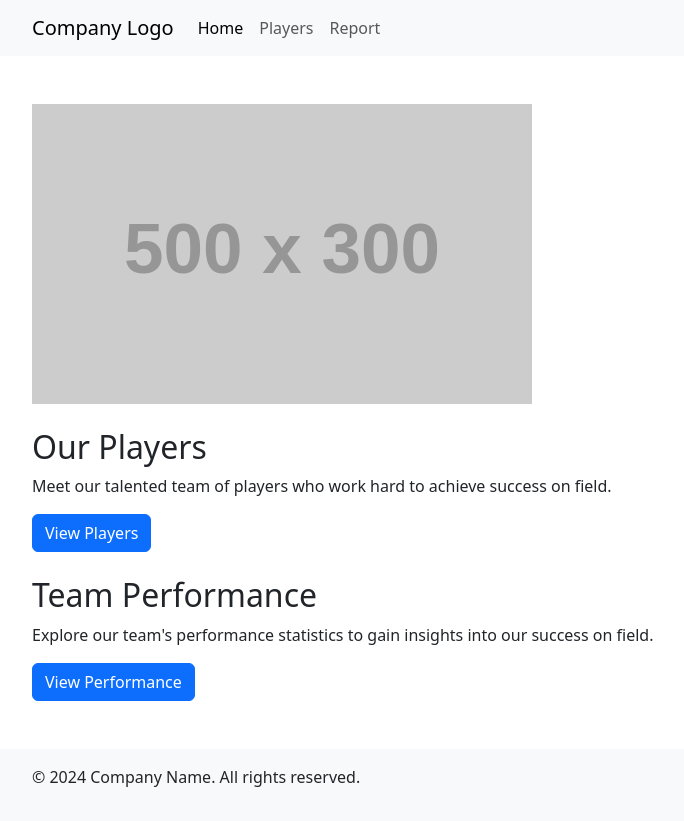
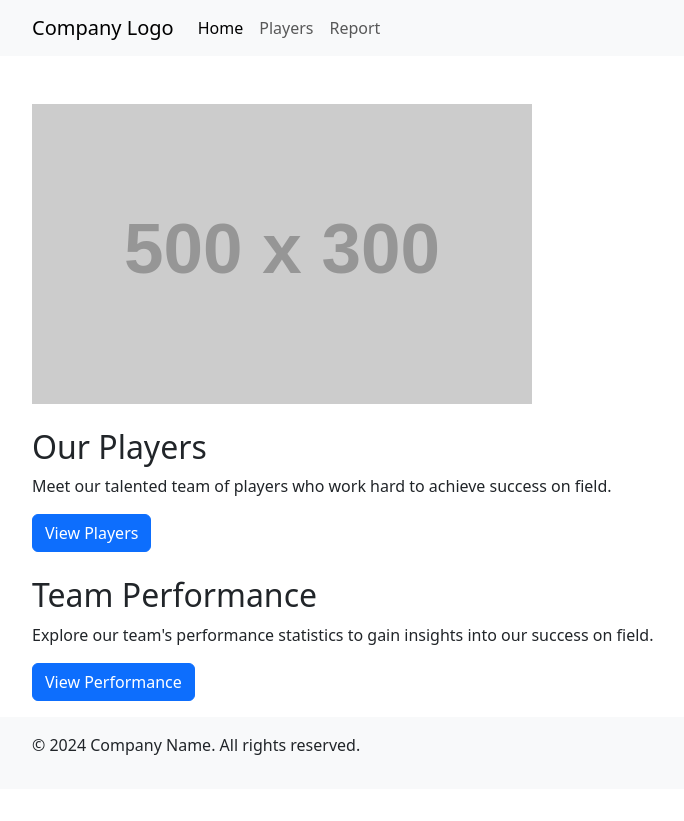
Before and after one commit to 7vTr0x7/React.js-2, a React (Vite) app in the folder IR_HW5/: page / in a window 1280 px wide. Shown: the whole page, without its empty margins (50-734 px from the left). After the commit the page ends 800 px from the top, so only its background shows below. Built offline with nearby package versions, Linux system fonts and the light colour scheme.

Commit message:
IR_HW5 - Home

```diff
--- a/IR_HW5/src/pages/Home.jsx
+++ b/IR_HW5/src/pages/Home.jsx
@@ -7,7 +7,7 @@ const Home = () => {
   return (
     <>
       <Header />
-      <main className="container py-5">
+      <main className="container pt-5 pb-3">
         <div>
           <img
             className="img-fluid"
```
